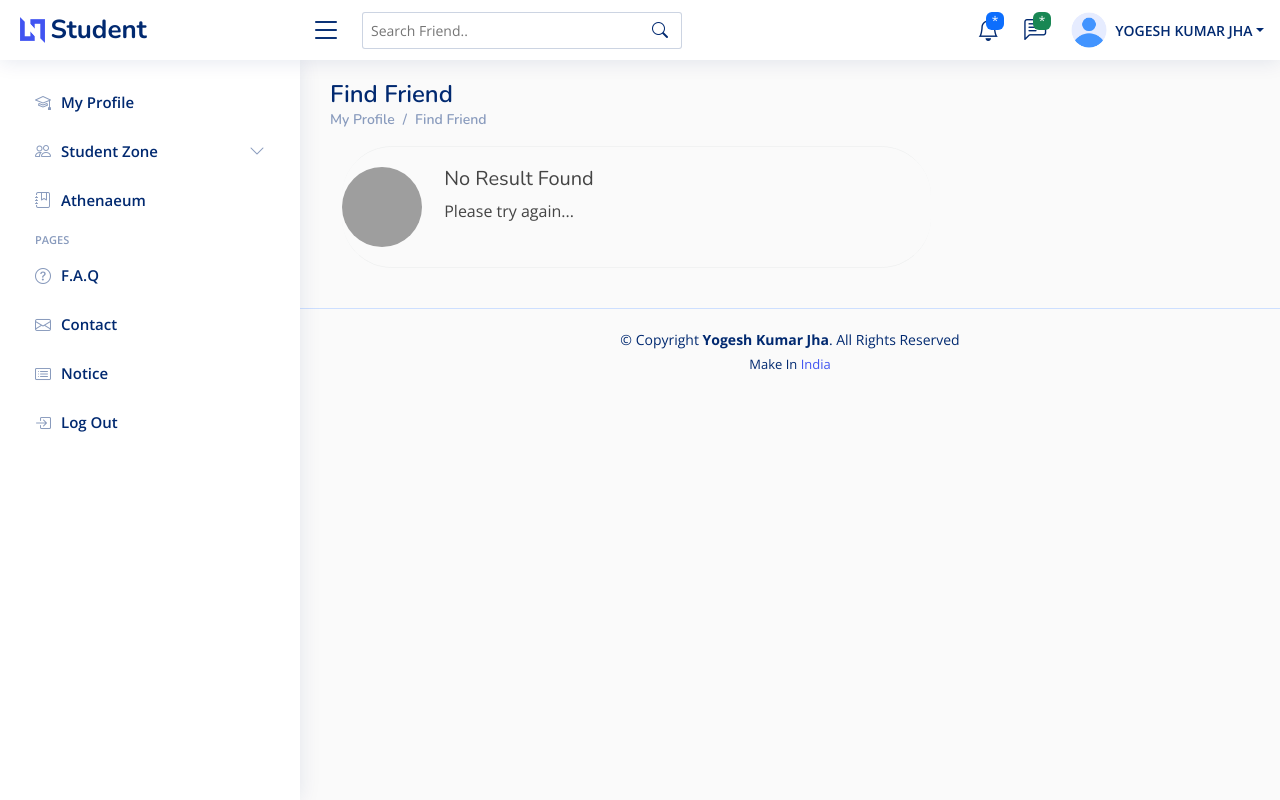
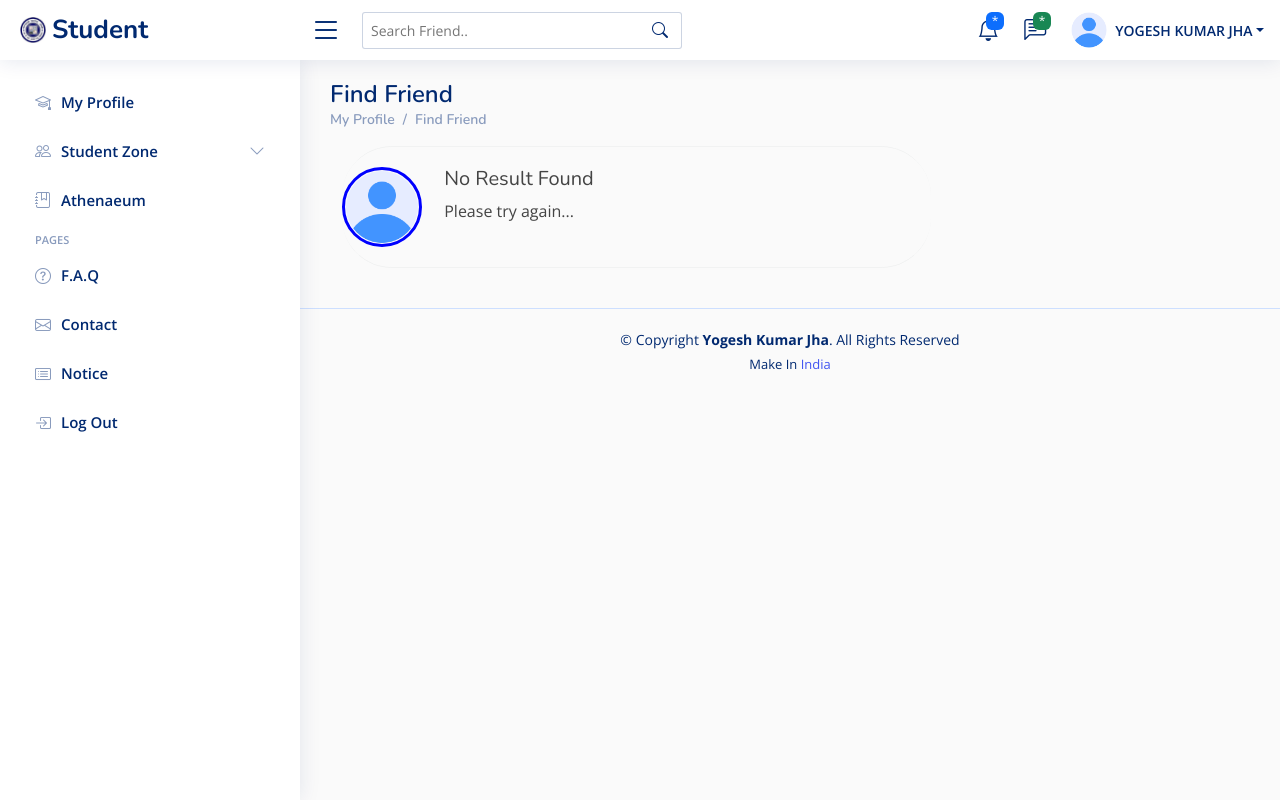
Before and after one commit to yogeshjha06/library_marwari, a PHP site: page /student_friend_search.php?msg=ushajha in a window 1280 px wide. Run offline with PHP 8.4, Linux system fonts and the light colour scheme; a user stored in the database is signed in; data comes from the database, SQL or seed files in the repository; data that the repository does not hold is empty; some libraries are stand-ins or nearby versions; grey boxes are pictures that could not be loaded.

Commit message:
bug-23-06-2023

```diff
--- a/student_friend_search.php
+++ b/student_friend_search.php
@@ -29,7 +29,7 @@ else
   <meta content="" name="keywords">
 
   <!-- Favicons -->
-  <link href="assets/favio.png" rel="icon">
+  <link href="assets/img/favio.png" rel="icon">
   <link href="assets/img/apple-touch-icon.png" rel="apple-touch-icon">
 
   <!-- Google Fonts -->
@@ -69,7 +69,7 @@ else
 
   <div class="d-flex align-items-center justify-content-between">
   <a href="student_index.php" class="logo d-flex align-items-center">
-    <img src="assets/img/logo.png" alt="">
+    <img src="assets/img/marwari.jpeg" alt="">
     <span class="d-none d-lg-block">Student</span>
   </a>
   <i class="bi bi-list toggle-sidebar-btn"></i>
@@ -378,7 +378,7 @@ $date11 = $rs1["date"];//date
                     <div class='nearby-user' style='border-radius: 50px 50px 50px 50px;'>
                         <div class='row'>
                         <div class='col-md-2 col-sm-2'>
-                            <img src='./assets/images/admin.jpg' alt='user' class='profile-photo-lg'>
+                            <img src='./assets/images/stu.png' style='border-width: 3px;border-style: solid; border-color: #0000ff;' alt='user' class='profile-photo-lg'>
                         </div>
                         <div class='col-md-6 col-sm-7'>
                             <h5><a href='#' class='profile-link'>".$row['name']." &nbsp </a></h5>
@@ -398,7 +398,7 @@ $date11 = $rs1["date"];//date
                     <div class='nearby-user' style='border-radius: 50px 50px 50px 50px;'>
                         <div class='row'>
                         <div class='col-md-2 col-sm-2'>
-                            <img src='./assets/images/error.png' alt='user' class='profile-photo-lg'>
+                            <img src='./assets/images/profile.png' style='border-width: 3px;border-style: solid; border-color: #0000ff;' alt='user' class='profile-photo-lg'>
                         </div>
                         <div class='col-md-6 col-sm-7'>
                             <h5>No Result Found</h5>
```
Also changed, not shown: search_friend_admin.php (+4 -4 lines), assets/images/error.jpg (added).
